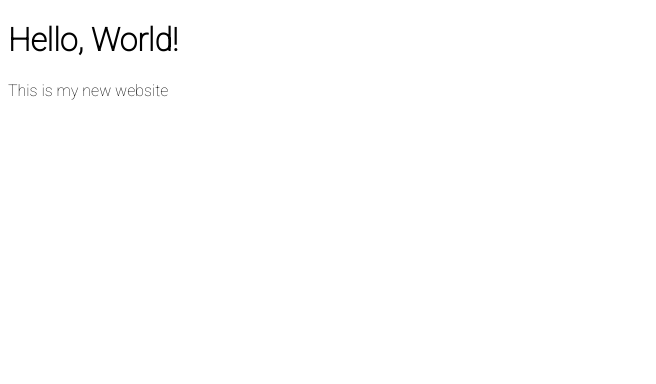
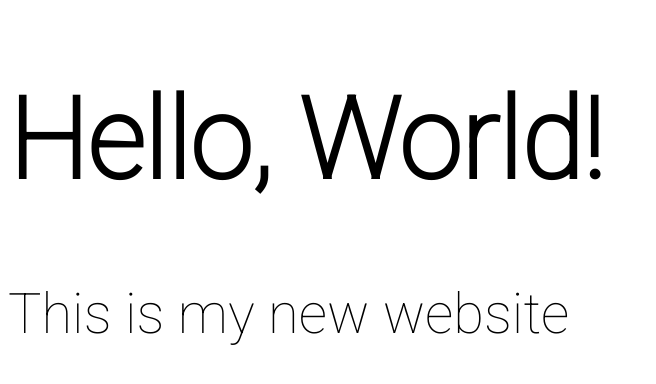
Before and after one commit to vfaltings/vfaltings.github.io, a plain HTML site: page index.html in a window 1280 px wide. Shown: the whole page, without its empty margins (0-656 px from the left). Drawn offline with Linux system fonts and the light colour scheme.

Commit message:
Changed default font size

```diff
--- a/css/style.css
+++ b/css/style.css
@@ -2,4 +2,5 @@
 
 html {
     font-family: 'Roboto', sans-serif;
+    font-size: 3.5rem;
 }
```
